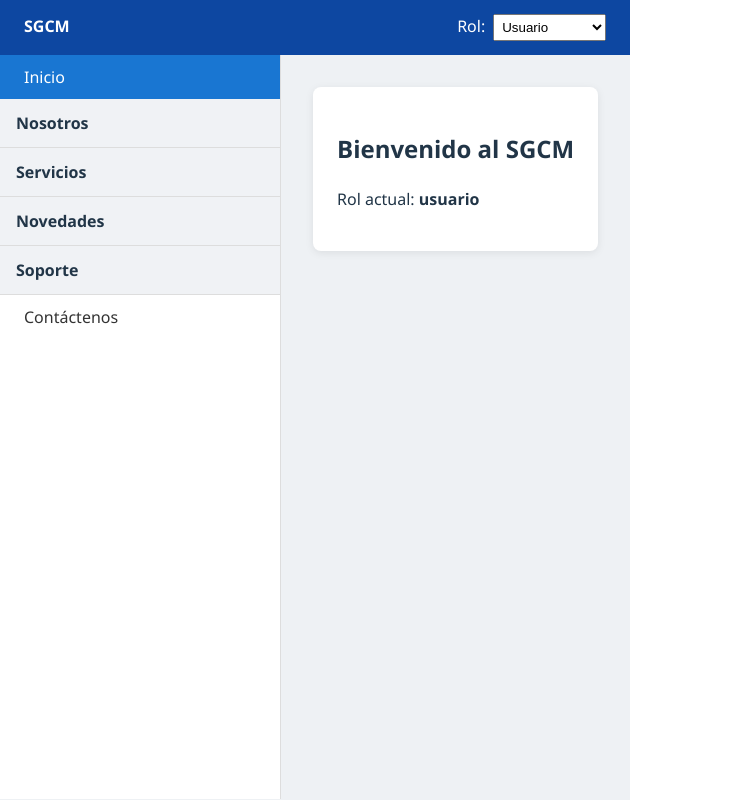
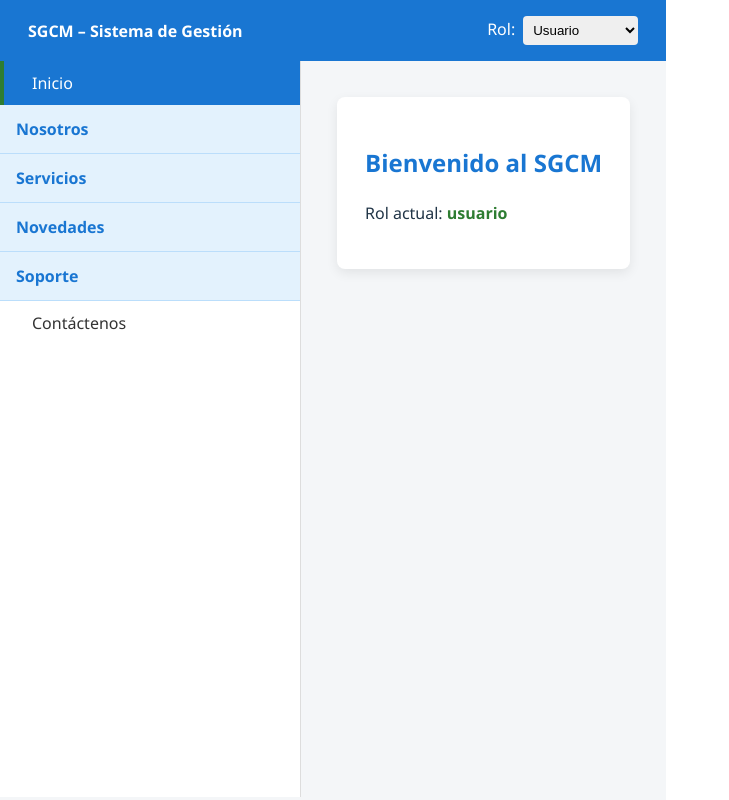
Before and after one commit to wandres2357-commits/Proyecto_SGCM, a React (Vite) app: page / in a window 1280 px wide. Shown: the whole page, without its empty margins (0-729 px from the left). Built offline with nearby package versions, Linux system fonts and the light colour scheme.

Commit message:
Add files via upload

```diff
--- a/src/App.jsx
+++ b/src/App.jsx
@@ -2,7 +2,7 @@ import { useState } from "react";
 
 export default function App() {
   const [view, setView] = useState("inicio");
-  const [role, setRole] = useState("usuario"); // usuario | admin
+  const [role, setRole] = useState("usuario");
   const [openMenu, setOpenMenu] = useState(null);
 
   const MenuTitle = ({ label, menuKey }) => (
@@ -12,8 +12,9 @@ export default function App() {
         padding: "12px 16px",
         fontWeight: "bold",
         cursor: "pointer",
-        background: "#f0f2f5",
-        borderBottom: "1px solid #ddd"
+        background: "#e3f2fd",
+        color: "#1976d2",
+        borderBottom: "1px solid #bbdefb"
       }}
     >
       {label}
@@ -24,10 +25,11 @@ export default function App() {
     <div
       onClick={() => setView(target)}
       style={{
-        padding: "10px 24px",
+        padding: "10px 28px",
         cursor: "pointer",
         background: view === target ? "#1976d2" : "#fff",
-        color: view === target ? "#fff" : "#333"
+        color: view === target ? "#fff" : "#333",
+        borderLeft: view === target ? "4px solid #2e7d32" : "4px solid transparent"
       }}
     >
       {label}
@@ -38,10 +40,10 @@ export default function App() {
     <div
       style={{
         background: "#fff",
-        padding: 24,
+        padding: 28,
         borderRadius: 8,
-        maxWidth: 800,
-        boxShadow: "0 2px 8px rgba(0,0,0,0.08)"
+        maxWidth: 900,
+        boxShadow: "0 4px 12px rgba(0,0,0,0.08)"
       }}
     >
       {children}
@@ -54,9 +56,9 @@ export default function App() {
       style={{
         width: "100%",
         padding: 10,
-        marginBottom: 12,
+        marginBottom: 14,
         borderRadius: 4,
-        border: "1px solid #ccc"
+        border: "1px solid #90caf9"
       }}
     />
   );
@@ -64,11 +66,12 @@ export default function App() {
   const Button = ({ label }) => (
     <button
       style={{
-        padding: "10px 18px",
+        padding: "10px 20px",
         border: "none",
         borderRadius: 4,
-        background: "#1976d2",
+        background: "#2e7d32",
         color: "#fff",
+        fontWeight: "bold",
         cursor: "pointer"
       }}
     >
@@ -77,24 +80,30 @@ export default function App() {
   );
 
   return (
-    <div style={{ minHeight: "100vh", fontFamily: "Segoe UI", background: "#eef1f4" }}>
+    <div style={{ minHeight: "100vh", fontFamily: "Segoe UI", background: "#f4f6f8" }}>
       {/* HEADER */}
       <header
         style={{
-          background: "#0d47a1",
+          background: "#1976d2",
           color: "#fff",
-          padding: "14px 24px",
+          padding: "16px 28px",
           display: "flex",
-          justifyContent: "space-between"
+          justifyContent: "space-between",
+          alignItems: "center"
         }}
       >
-        <strong>SGCM</strong>
+        <strong>SGCM – Sistema de Gestión</strong>
         <div>
           Rol:
           <select
             value={role}
             onChange={(e) => setRole(e.target.value)}
-            style={{ marginLeft: 8, padding: 4 }}
+            style={{
+              marginLeft: 8,
+              padding: 6,
+              borderRadius: 4,
+              border: "none"
+            }}
           >
             <option value="usuario">Usuario</option>
             <option value="admin">Administrador</option>
@@ -106,10 +115,10 @@ export default function App() {
         {/* MENU */}
         <aside
           style={{
-            width: 280,
-            background: "#fff",
+            width: 300,
+            background: "#ffffff",
             borderRight: "1px solid #ddd",
-            minHeight: "calc(100vh - 56px)"
+            minHeight: "calc(100vh - 64px)"
           }}
         >
           <MenuItem label="Inicio" target="inicio" />
@@ -153,7 +162,6 @@ export default function App() {
 
           <MenuItem label="Contáctenos" target="contacto" />
 
-          {/* SOLO ADMIN */}
           {role === "admin" && (
             <>
               <MenuTitle label="Administración" menuKey="admin" />
@@ -169,17 +177,19 @@ export default function App() {
         </aside>
 
         {/* CONTENIDO */}
-        <main style={{ flex: 1, padding: 32 }}>
+        <main style={{ flex: 1, padding: 36 }}>
           {view === "inicio" && (
             <Card>
-              <h2>Bienvenido al SGCM</h2>
-              <p>Rol actual: <strong>{role}</strong></p>
+              <h2 style={{ color: "#1976d2" }}>Bienvenido al SGCM</h2>
+              <p>
+                Rol actual: <strong style={{ color: "#2e7d32" }}>{role}</strong>
+              </p>
             </Card>
           )}
 
           {view === "contacto" && (
             <Card>
-              <h2>Formulario de Contacto</h2>
+              <h2 style={{ color: "#1976d2" }}>Formulario de Contacto</h2>
               <Input placeholder="Nombre" />
               <Input placeholder="Correo" />
               <Input placeholder="Mensaje" />
@@ -189,7 +199,7 @@ export default function App() {
 
           {view === "pqr" && (
             <Card>
-              <h2>PQR</h2>
+              <h2 style={{ color: "#1976d2" }}>PQR</h2>
               <Input placeholder="Asunto" />
               <Input placeholder="Descripción" />
               <Button label="Enviar" />
@@ -198,7 +208,7 @@ export default function App() {
 
           {view === "configuracion" && role === "admin" && (
             <Card>
-              <h2>Configuración del Sistema</h2>
+              <h2 style={{ color: "#1976d2" }}>Configuración del Sistema</h2>
               <Input defaultValue="SGCM" />
               <Input defaultValue="admin@sgcm.com" />
               <Button label="Guardar cambios" />
```
